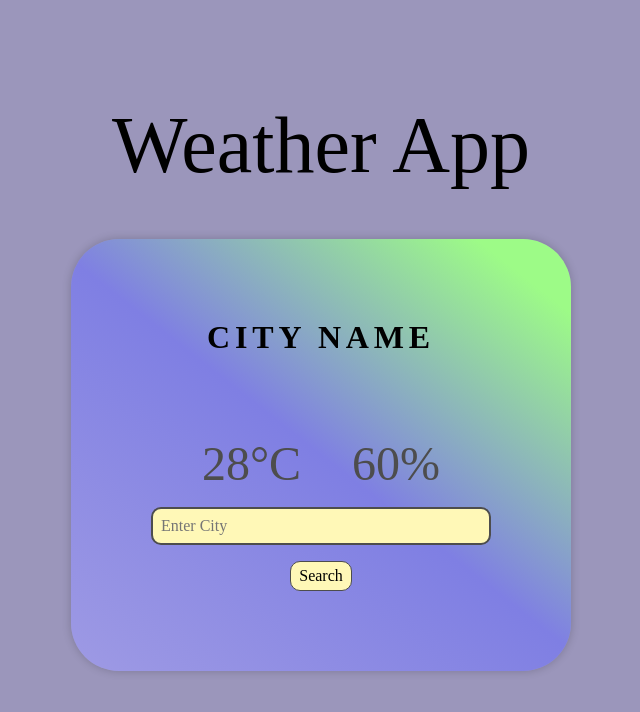
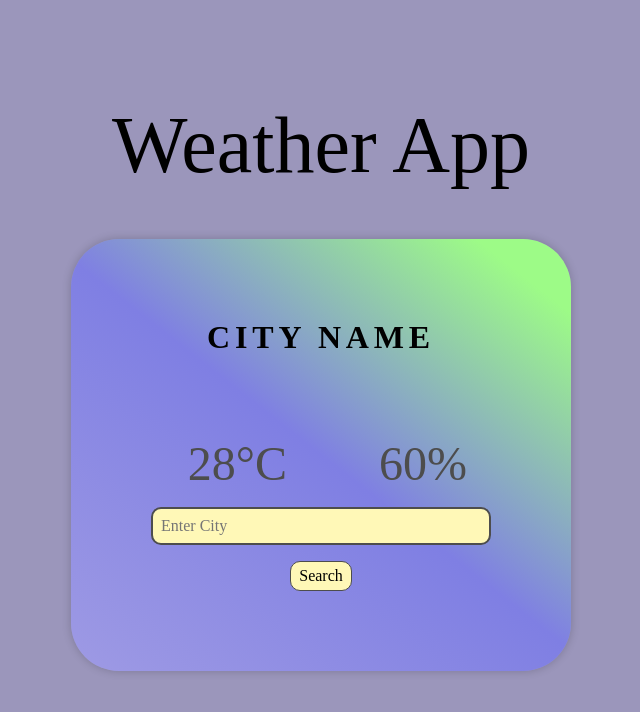
Before and after one commit to SetonaikaiJP/weather-app, a website built with Vite: page index.html in a window 1280 px wide. Shown: the whole page, without its empty margins (319-959 px from the left). Built offline with nearby package versions, Linux system fonts and the light colour scheme; some icons are missing; a web font is replaced by a local one.

Commit message:
Temperature additions

```diff
--- a/main.js
+++ b/main.js
@@ -36,9 +36,25 @@ weatherHumidity.textContent = '60%'
 input.placeholder = 'Enter City'
 input.maxLength = 20
 
+const weatherTempDiv = getElement('div', 'weather-temp-div')
+const weatherHumidityDiv = getElement('div', 'weather-humidity-div')
+const weatherTempImg = getElement('i', 'weather-temp-img')
+const weatherHumidityImg = getElement('i', 'weather-humidity-img')
+
+weatherTempImg.classList.add('wi', 'wi-thermometer')
+
+weatherTempDiv.append(
+  weatherTempImg,
+  weatherTemp
+)
+
+weatherHumidityDiv.append(
+  weatherHumidity
+)
+
 infoBox.append(
-  weatherTemp,
-  weatherHumidity
+  weatherTempDiv,
+  weatherHumidityDiv
 )
 
 weatherContainer.append(
@@ -98,6 +114,12 @@ async function checkWeather(city) {
       weatherIcon.classList.add('wi','wi-horizon-alt')
     } break
   }
+
+  if (data.main.temp > 0) {
+    weatherTempImg.classList.add('wi-thermometer')
+  } else if (data.main.temp <= 0) {
+    weatherTempImg.classList.add('wi-thermometer-exterior')
+  }
 }
 
 btn.addEventListener('click', () => {
@@ -114,13 +136,4 @@ input.addEventListener('keypress', (e) => {
   }
 })
 
-btn.addEventListener('keypress', (e) => {
-
-  if (e.key === 'Enter') {
-    checkWeather(input.value)
-
-    btn.click()
-  }
-})
-
 app.append(container)
--- a/style.scss
+++ b/style.scss
@@ -96,8 +96,22 @@ body {
   width: 100%;
   display: flex;
   align-items: center;
-  justify-content: space-evenly;
+  justify-content: space-between;
   flex-direction: row;
+  & div {
+    display: flex;
+    align-items: center;
+    justify-content: center;
+    width: 40%;
+    & i {
+      display: flex;
+      justify-content: center;
+      align-items: center;
+      font-size: 30px;
+      width: 3rem;
+      height: 3rem;
+    }
+  }
   & p {
     font-size: 3rem;
     font-family: $font-secondary;
@@ -128,7 +142,7 @@ body {
   font-size: 1rem;
   padding: 0.3rem 0.5rem;
 
-  transition: all .3s linear;
+  transition: all 0.3s linear;
   &:hover {
     background-color: #fff59d;
   }
@@ -138,14 +152,13 @@ body {
 }
 
 .error {
-    font-size: 1.5rem;
-    display: none;
+  font-size: 1.5rem;
+  display: none;
 }
 
 // ----------------------------------------------------
 
 @media (max-width: 800px) {
-
   .container {
     padding: 5rem;
     gap: 1rem;
@@ -162,11 +175,9 @@ body {
   .weather-container {
     padding: 2rem;
   }
-
 }
 
-@media  (max-width: 580px) {
-
+@media (max-width: 580px) {
   .container {
     padding: 2rem;
   }
@@ -174,5 +185,4 @@ body {
   .main-title {
     font-size: 2rem;
   }
-
 }
```
Also changed, not shown: style.css, 1 other file.
